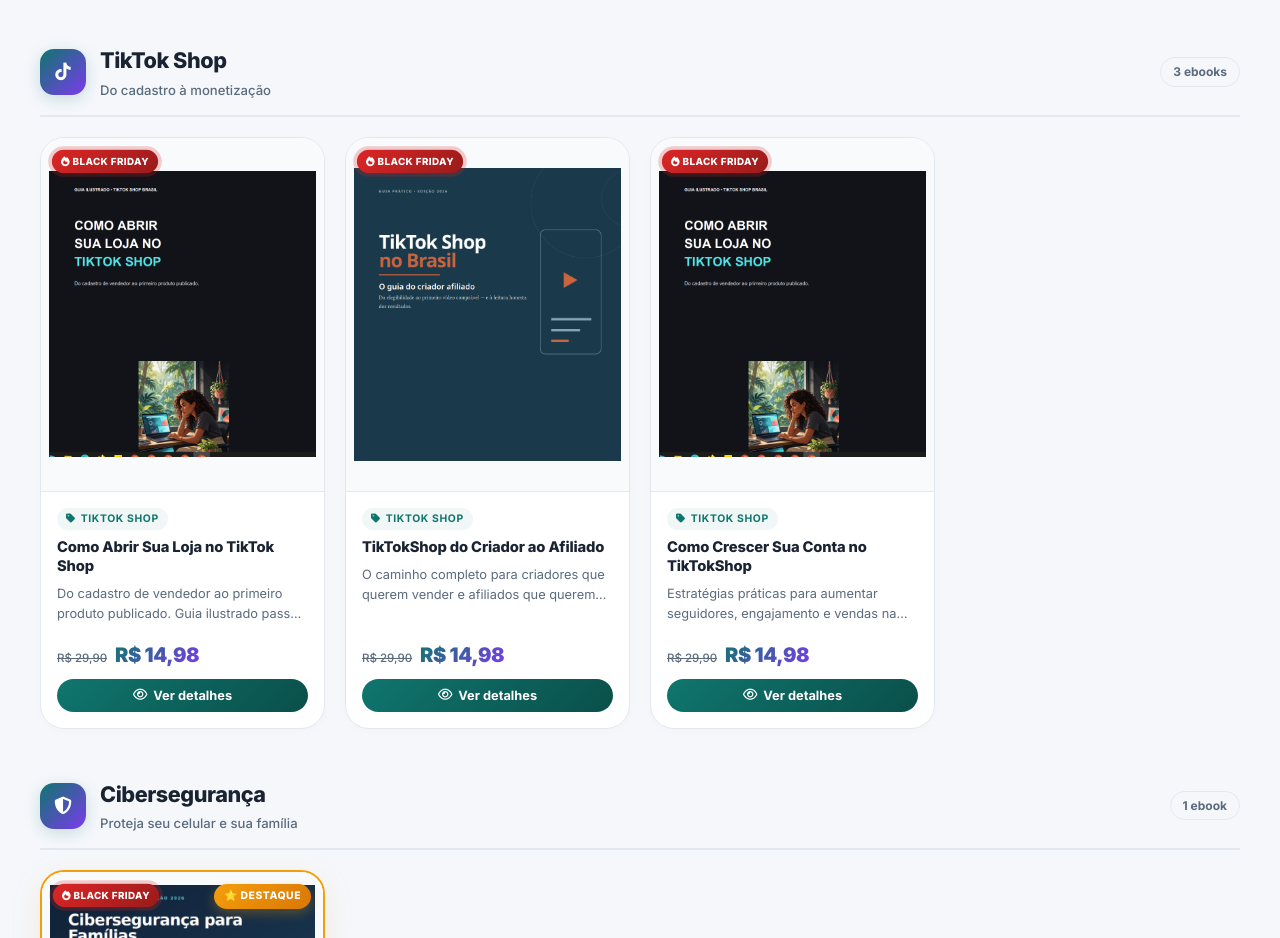
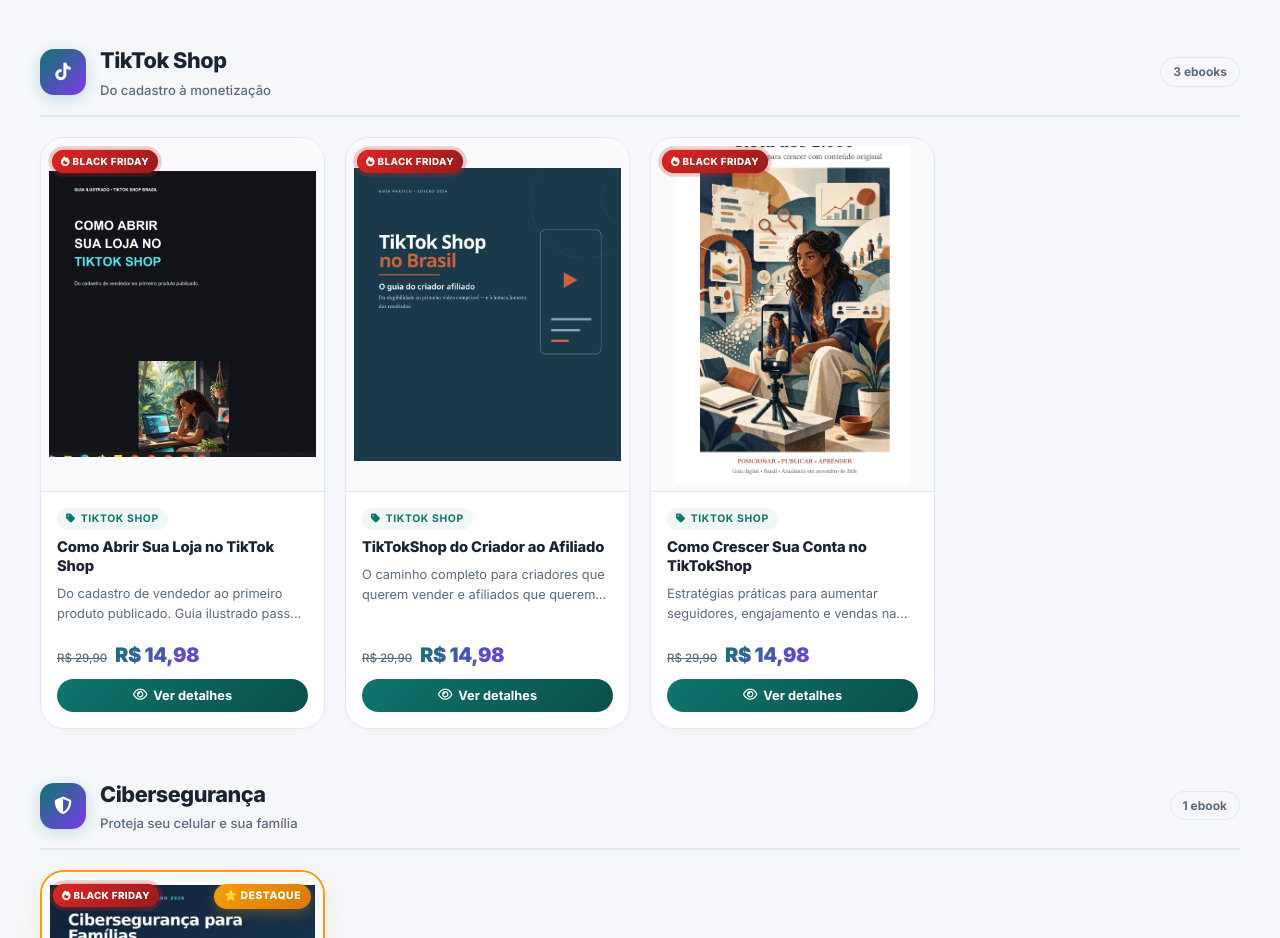
Before and after one commit to datadeshsolucoes-design/ebooks, a plain HTML site: page index.html in a window 1280 px wide. Shown: the part 3740-4678 px from the top of the page. Drawn offline with Linux system fonts and the light colour scheme.

Commit message:
Update index.html

```diff
--- a/index.html
+++ b/index.html
@@ -1664,7 +1664,7 @@
                 ],
                 icone: "fa-solid fa-arrow-trend-up",
                 capa: "tiktok",
-                imagem: "https://raw.githubusercontent.com/datadeshsolucoes-design/ebooks/main/Como%20abrir%20sua%20loja%20no%20tiktokshop.png",
+                imagem: "https://github.com/datadeshsolucoes-design/ebooks/blob/main/Como%20crescer%20sua%20conta%20no%20tiktok%20shop.png",
                 subtitulo: "Crescimento & Engajamento",
                 destaque: false,
                 link: "https://pay.kiwify.com.br/SJnraEB"
```
